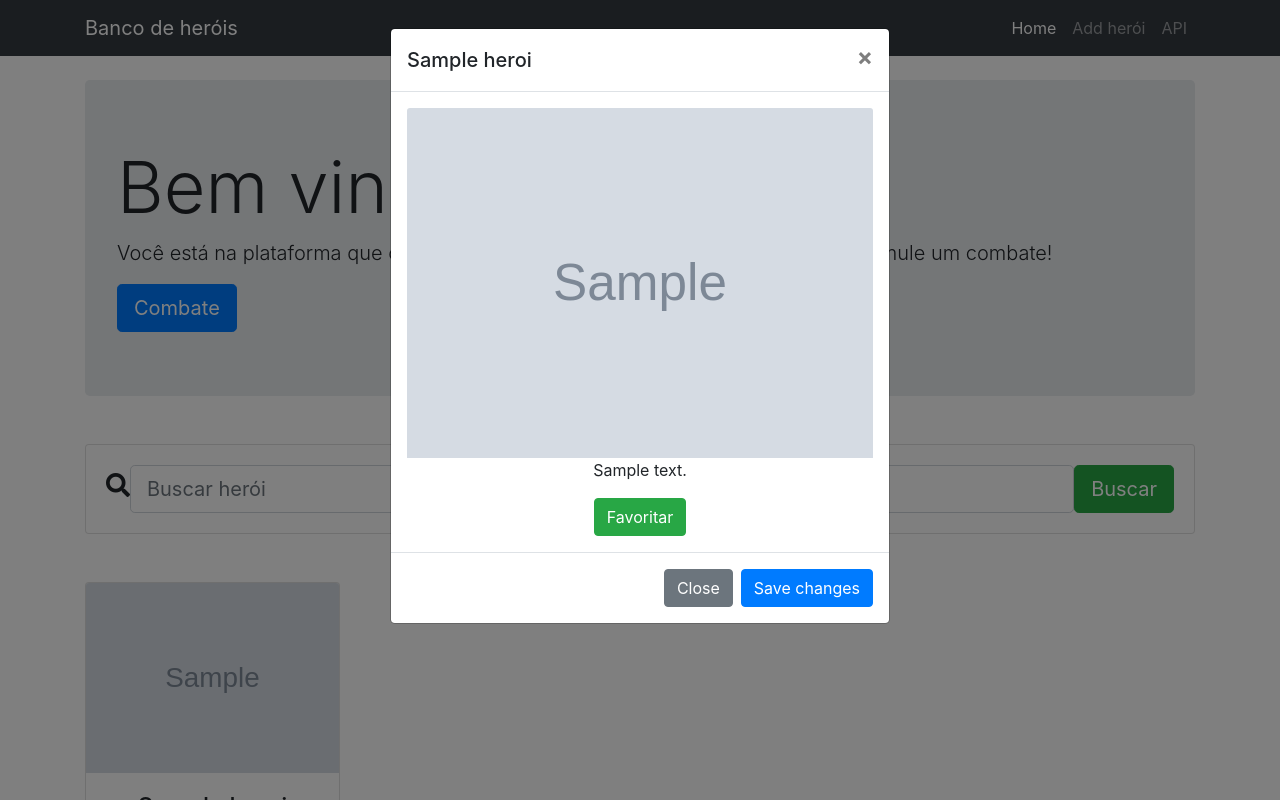
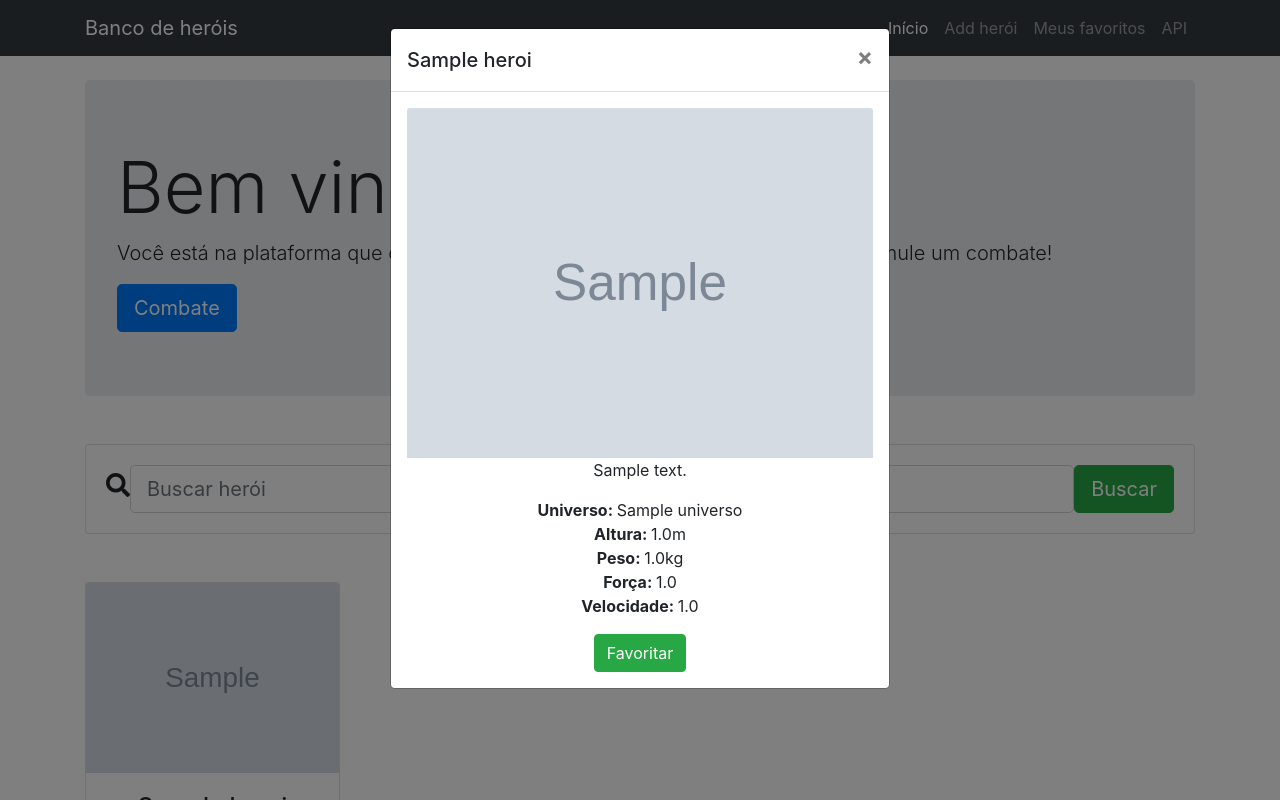
Before and after one commit to cassiandrei/desafio-tecnico-python-pleno, a Django app: template api/core/templates/core/index.html in a window 1280 px wide, after a click on "Ver mais". Run offline with Django 3.2, Linux system fonts and the light colour scheme; the template is opened without the code that fills it: values that come from a table or form of the project are taken from there, others are empty; tables that the repository leaves empty hold one stand-in row (values such as "Sample post"); grey boxes marked "Sample" are stand-in pictures; some libraries are stand-ins or nearby versions.

Commit message:
Meus favoritos

```diff
--- a/api/core/templates/core/base.html
+++ b/api/core/templates/core/base.html
@@ -30,12 +30,15 @@
         <div class="collapse navbar-collapse" id="navbarResponsive">
             <ul class="navbar-nav ml-auto">
                 <li class="nav-item active">
-                    <a class="nav-link" href="{% url 'core:index' %}">Home
+                    <a class="nav-link" href="{% url 'core:index' %}">Início
                         <span class="sr-only">(current)</span>
                     </a>
                 </li>
                 <li class="nav-item">
                     <a class="nav-link" href="{% url 'core:addheroi' %}">Add herói</a>
+                </li>
+                <li class="nav-item">
+                    <a class="nav-link" href="{% url 'core:meus_favoritos' %}">Meus favoritos</a>
                 </li>
                 <li class="nav-item">
                     <a class="nav-link" href="{% url 'api_docs' %}">API</a>
@@ -78,6 +81,7 @@
 <!-- Bootstrap core JavaScript -->
 <script src="{% static 'vendor/jquery/jquery.min.js' %}"></script>
 <script src="{% static 'vendor/bootstrap/js/bootstrap.bundle.min.js' %}"></script>
+{% block page_scripts %}{% endblock %}
 
 </body>
 
--- a/api/core/templates/core/index.html
+++ b/api/core/templates/core/index.html
@@ -51,14 +51,17 @@
                         <p class="card-text">{{ obj.descricao }}</p>
                     </div>
                     <div class="card-footer">
-                        <button type="button" data-toggle="modal" data-target="#heroi{{ obj.pk }}" class="btn btn-primary">Ver mais</button>
+                        <button type="button" data-toggle="modal" data-target="#heroi{{ obj.pk }}"
+                                class="btn btn-primary">Ver mais
+                        </button>
                     </div>
                 </div>
             </div>
 
 
             <!-- Modal -->
-            <div class="modal fade" id="heroi{{ obj.pk }}" tabindex="-1" role="dialog" aria-labelledby="exampleModalLabel"
+            <div class="modal fade" id="heroi{{ obj.pk }}" tabindex="-1" role="dialog"
+                 aria-labelledby="exampleModalLabel"
                  aria-hidden="true">
                 <div class="modal-dialog" role="document">
                     <div class="modal-content">
@@ -71,11 +74,16 @@
                         <div class="modal-body">
                             <img class="card-img-top" src="{{ obj.get_foto_url }}" width="50px" alt="">
                             <p>{{ obj.descricao }}</p>
-                            <button id="favorite{{ obj.pk }}" class="btn btn-success">Favoritar</button>
-                        </div>
-                        <div class="modal-footer">
-                            <button type="button" class="btn btn-secondary" data-dismiss="modal">Close</button>
-                            <button type="button" class="btn btn-primary">Save changes</button>
+                            <p>
+                                <b>Universo: </b> {{ obj.universo }}<br>
+                                <b>Altura: </b> {{ obj.altura }}m<br>
+                                <b>Peso: </b> {{ obj.peso }}kg<br>
+                                <b>Força: </b> {{ obj.forca }}<br>
+                                <b>Velocidade: </b> {{ obj.velocidade }}<br>
+                            </p>
+                            <button id="favorite{{ obj.pk }}" onclick="like('{{ obj.pk }}');"
+                                    class="btn {% if obj.favorito_set.exists %}btn-danger{% else %}btn-success{% endif %}">
+                                {% if obj.favorito_set.exists %}Remover Favorito{% else %}Favoritar{% endif %}</button>
                         </div>
                     </div>
                 </div>
@@ -83,3 +91,57 @@
         {% endfor %}
     </div>
 {% endblock %}
+
+{% block page_scripts %}
+    <script>
+        function getCookie(name) {
+            let cookieValue = null;
+            if (document.cookie && document.cookie !== '') {
+                const cookies = document.cookie.split(';');
+                for (let i = 0; i < cookies.length; i++) {
+                    const cookie = cookies[i].trim();
+                    // Does this cookie string begin with the name we want?
+                    if (cookie.substring(0, name.length + 1) === (name + '=')) {
+                        cookieValue = decodeURIComponent(cookie.substring(name.length + 1));
+                        break;
+                    }
+                }
+            }
+            return cookieValue;
+        }
+
+        const csrftoken = getCookie('csrftoken');
+
+
+        function like(id_heroi) {
+            var post_url = "{% url 'core:favoritar' %}"; //get form action url
+            var form_data = {
+                'id_heroi': id_heroi,
+                'csrfmiddlewaretoken': csrftoken,
+            };
+
+            var likeButton = document.getElementById('favorite' + id_heroi);
+
+            $.ajax({
+                    url: post_url,
+                    type: 'POST',
+                    data: form_data,
+                    success: function (response) {
+                        if (response.active) {
+                            likeButton.classList.add('btn-danger');
+                            likeButton.classList.remove('btn-success');
+                            likeButton.textContent = 'Remover favorito';
+                        } else {
+                            likeButton.classList.remove('btn-danger');
+                            likeButton.classList.add('btn-success');
+                            likeButton.textContent = 'Favoritar';
+                        }
+                    },
+                    error: function (err) {
+                        alert(err.responseText);
+                    }
+                }
+            );
+        }
+    </script>
+{% endblock %}
--- a/api/core/urls.py
+++ b/api/core/urls.py
@@ -1,9 +1,10 @@
 from django.urls import path
-from core.views import index, addheroi, favorite
+from core.views import index, addheroi, favorite, my_favorites
 
 app_name = 'core'
 urlpatterns = [
     path('', index, name='index'),
     path('addheroi/', addheroi, name='addheroi'),
     path('favoritar/', favorite, name='favoritar'),
+    path('favoritos/', my_favorites, name='meus_favoritos'),
 ]
```
Also changed, not shown: api/core/templates/core/meusfavoritos.html (added, +33 -0 lines).
